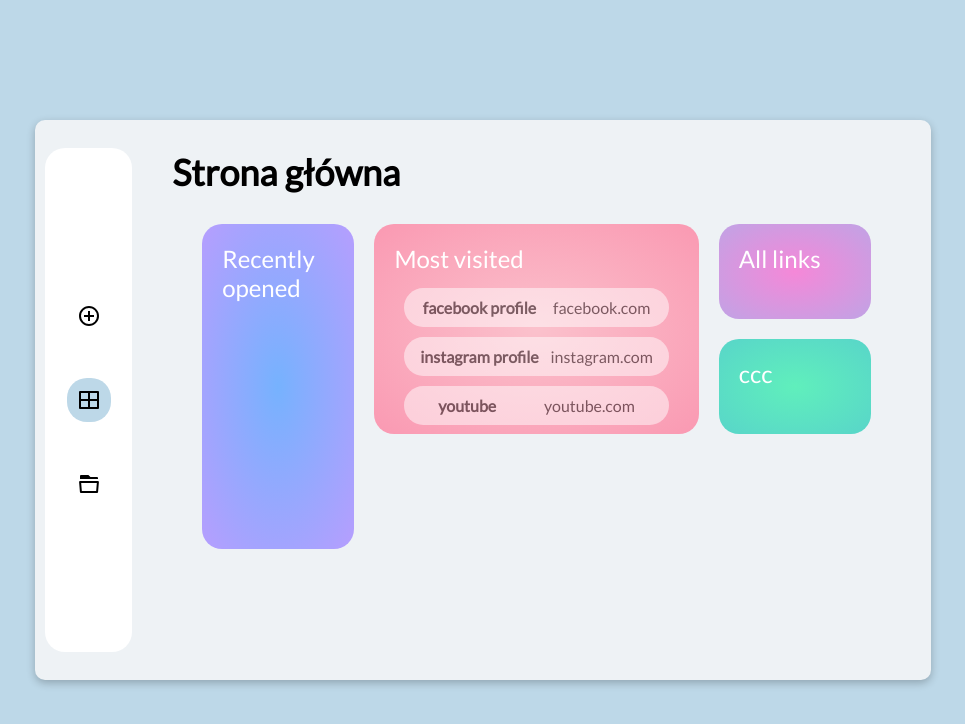
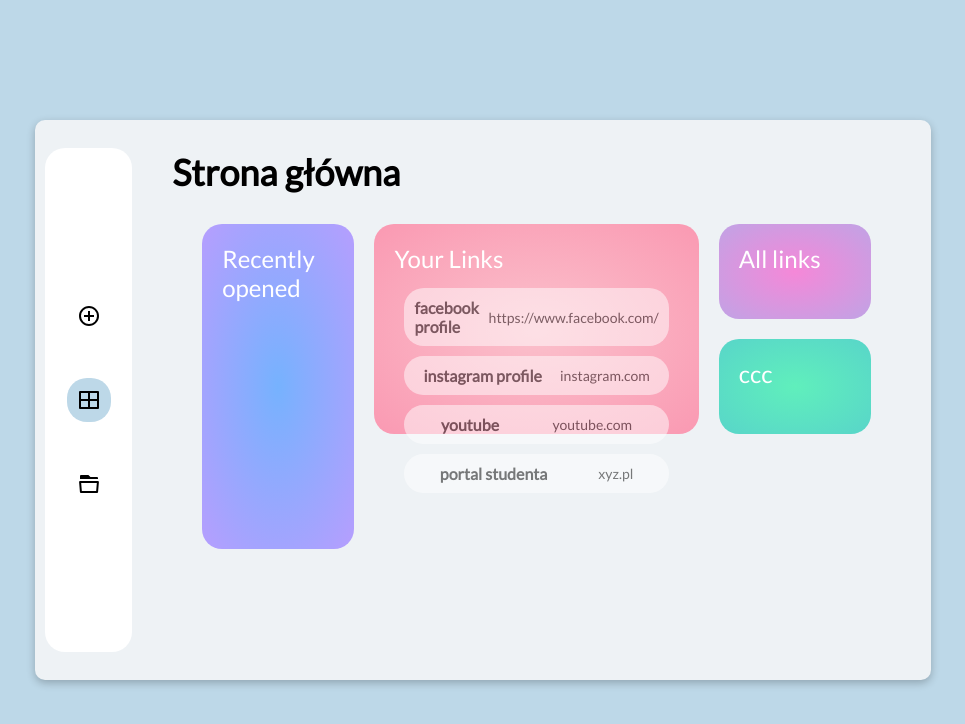
Before and after one commit to woywro/Linkly, a Next.js app: page / in a window 1280 px wide. Shown: the top 724 px of the page, without its empty margins (157-1122 px from the left). Built offline with nearby package versions, Linux system fonts and the light colour scheme.

Commit message:
feat: link component upgrade

```diff
--- a/src/components/Link/Link.tsx
+++ b/src/components/LinkItem/index.tsx
@@ -4,6 +4,7 @@ import { generateHistory } from "../../utils/generateHistory";
 import { useEffect } from "react";
 import { updateHistory } from "../../redux/actions";
 import { useDispatch, useSelector } from "react-redux";
+import { LinkInterface } from "../../types/LinkInterface";
 
 const Wrapper = styled.div`
   display: flex;
@@ -17,21 +18,25 @@ const Wrapper = styled.div`
   margin: 5px;
   cursor: pointer;
 `;
+interface Props {
+  item: LinkInterface;
+}
 
-export const Link = ({ item }) => {
+export const LinkItem = ({ item }: Props) => {
   const dispatch = useDispatch();
   const History = useSelector((state) => state.history);
 
-  const handleOnClick = (item) => {
+  const handleOnClick = (item: LinkInterface) => {
     console.log(item);
     dispatch(updateHistory(item));
     console.log(History);
+    window.open(item.url, "_blank");
   };
 
   return (
     <Wrapper onClick={() => handleOnClick(item)}>
       <Text bold>{item.name}</Text>
-      <Text>{item.url}</Text>
+      <Text size="small">{item.url}</Text>
     </Wrapper>
   );
 };
--- a/src/pages/_app.tsx
+++ b/src/pages/_app.tsx
@@ -8,6 +8,7 @@ import { Add } from "../views/Add";
 import { useRouter } from "next/router";
 import { Provider } from "react-redux";
 import store from "../redux/store";
+import { LinksModal } from "../views/HomePage/components/LinksModal";
 
 const GlobalStyles = createGlobalStyle`
 *{
@@ -49,6 +50,14 @@ export default function App({ Component, pageProps }) {
             >
               <Add />
             </Modal>
+            <Modal
+              open={router.pathname == "/links" ? true : false}
+              onClose={() => {
+                router.push("/");
+              }}
+            >
+              <LinksModal />
+            </Modal>
             <NavBar />
             <Component {...pageProps} />
             <div id="portal" />
--- /dev/null
+++ b/src/pages/links.tsx
@@ -0,0 +1,3 @@
+export default function Links() {
+  return <></>;
+}
--- a/src/redux/reducers.tsx
+++ b/src/redux/reducers.tsx
@@ -3,7 +3,7 @@ const initialState = [
   {
     name: "facebook profile",
     id: 123402,
-    url: "facebook.com",
+    url: "https://www.facebook.com/",
     tags: ["facebook", "profile", "social"],
     color: "#ffd230",
   },
@@ -19,6 +19,13 @@ const initialState = [
     id: 330299,
     url: "youtube.com",
     tags: ["video", "youtube"],
+    color: "#ffd230",
+  },
+  {
+    name: "portal studenta",
+    id: 386399,
+    url: "xyz.pl",
+    tags: ["education", "school"],
     color: "#ffd230",
   },
 ];
--- a/src/types/LinkInterface.ts
+++ b/src/types/LinkInterface.ts
@@ -1,6 +1,6 @@
 export interface LinkInterface {
   name: string;
+  id: number;
   url: string;
   tags: string[];
-  color: string;
 }
--- /dev/null
+++ b/src/views/HomePage/components/LinksModal/index.tsx
@@ -0,0 +1,23 @@
+import styled from "styled-components";
+import { LinkItem } from "../../../../components/LinkItem";
+import { useSelector } from "react-redux";
+
+const Wrapper = styled.ul`
+  display: flex;
+  justify-content: center;
+  align-items: center;
+  flex-flow: column;
+  width: 100%;
+`;
+
+export const LinksModal = () => {
+  const Links = useSelector((state) => state.links);
+
+  return (
+    <Wrapper>
+      {Links.map((e) => {
+        return <LinkItem item={e} />;
+      })}
+    </Wrapper>
+  );
+};
--- a/src/views/HomePage/components/List/index.tsx
+++ b/src/views/HomePage/components/List/index.tsx
@@ -1,9 +1,13 @@
 import styled from "styled-components";
 import { ListItem } from "../ListItem";
 import { useSelector } from "react-redux";
-import { Link } from "../../../../components/Link/Link";
 import { useEffect, useState } from "react";
 import { generateHistory } from "../../../../utils/generateHistory";
+import { LinkInterface } from "../../../../types/LinkInterface";
+import { Modal } from "../../../../components/Modal";
+import { useRouter } from "next/router";
+import Link from "next/link";
+import { LinkItem } from "../../../../components/LinkItem";
 const StyledList = styled.ul`
   display: grid;
   grid-template-columns: 1fr 1fr 1fr 1fr;
@@ -13,29 +17,40 @@ const StyledList = styled.ul`
   gap: 20px;
 `;
 export const List = () => {
+  const router = useRouter();
   const Links = useSelector((state) => state.links);
   const History = useSelector((state) => state.history);
 
-  const [history, setHistory] = useState([]);
+  const [history, setHistory] = useState<LinkInterface[]>([]);
 
   useEffect(() => {
     const newHistory = generateHistory(Links, History);
     setHistory(newHistory.slice(0, 3));
   }, [History]);
 
+  const handleShowAll = () => {};
+
   return (
     <StyledList>
       <ListItem title={"Recently opened"} col={"1"} row={"1/4"} bg="1">
         {history.map((e) => {
-          return <Link item={e} />;
+          return <LinkItem item={e} />;
         })}
       </ListItem>
-      <ListItem title={"Most visited"} col={"2/4"} row={"1/3"} bg="2">
+      <ListItem title={"Your Links"} col={"2/4"} row={"1/3"} bg="2">
         {Links.map((e) => {
-          return <Link item={e} />;
+          return <LinkItem item={e} />;
         })}
       </ListItem>
-      <ListItem title={"All links"} col={"4/5"} row={"1"} bg="4"></ListItem>
+      <Link href={`/links`} as={`/links`} passHref>
+        <ListItem
+          title={"All links"}
+          col={"4/5"}
+          row={"1"}
+          bg="4"
+          // onClick={handleShowAll}
+        ></ListItem>
+      </Link>
       <ListItem title={"ccc"} col={"4/5"} row={"2"} bg="5" />
     </StyledList>
   );
--- a/src/views/HomePage/components/ListItem/index.tsx
+++ b/src/views/HomePage/components/ListItem/index.tsx
@@ -31,10 +31,11 @@ interface Props {
   col: string;
   row: string;
   bg: string;
-  children: JSX.Element;
+  children: JSX.Element[];
+  onClick: () => void;
 }
 
-export const ListItem = ({ title, col, row, bg, children }: Props) => {
+export const ListItem = ({ title, col, row, bg, children, onClick }: Props) => {
   const backgrounds = [
     "white",
     "radial-gradient(#76b2fe, #b69efe)",
@@ -45,7 +46,12 @@ export const ListItem = ({ title, col, row, bg, children }: Props) => {
   ];
 
   return (
-    <StyledListItem column={col} row={row} bg={backgrounds[bg]}>
+    <StyledListItem
+      column={col}
+      row={row}
+      bg={backgrounds[bg]}
+      onClick={onClick}
+    >
       <Text size="big" color="white">
         {title}
       </Text>
```
